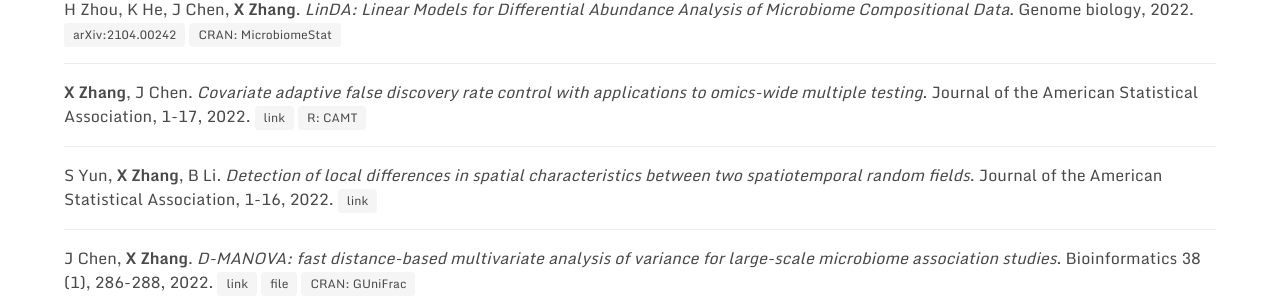
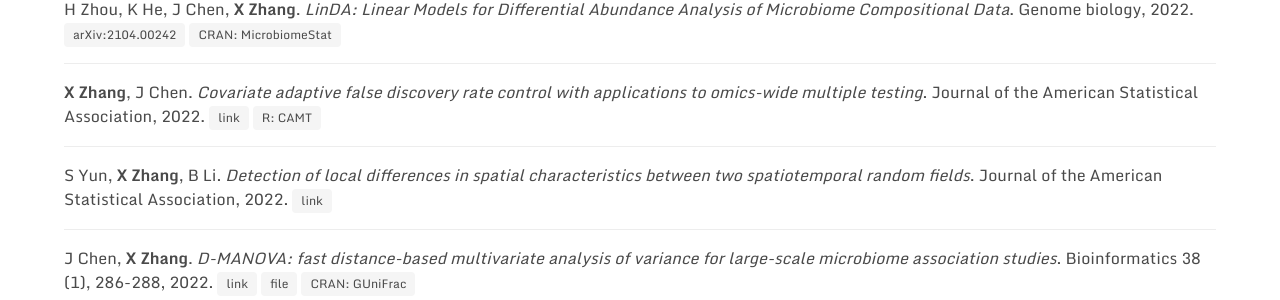
Before and after one commit to zhangxianyang11/zhangxiany-tamu.github.io, a Jekyll site: the page built from _pages/research.md, in a window 1280 px wide and 900 px high. Shown: the part 373-673 px from the top of the window. Built offline with Jekyll 4.4.1, drawn with Linux system fonts in a browser that asks for light colours; a style sheet for code colours, icons or effects is not loaded.

Commit message:
Update research.md

```diff
--- a/_pages/research.md
+++ b/_pages/research.md
@@ -43,7 +43,7 @@ permalink: /research
           <p>
           <b>X Zhang</b>, J Chen.
           <em>Covariate adaptive false discovery rate control with applications to omics-wide multiple testing</em>.
-          Journal of the American Statistical Association, 1-17,
+          Journal of the American Statistical Association,
           2022.
           <a class="tag" href="https://doi.org/10.1080/01621459.2020.1783273">link</a> <a class="tag" href="https://github.com/jchen1981/CAMT">R: CAMT</a>
           </p>
@@ -56,7 +56,7 @@ permalink: /research
           <p>
           S Yun, <b>X Zhang</b>, B Li.
           <em>Detection of local differences in spatial characteristics between two spatiotemporal random fields</em>.
-          Journal of the American Statistical Association, 1-16,
+          Journal of the American Statistical Association,
           2022.
           <a class="tag" href="https://doi.org/10.1080/01621459.2020.1775613">link</a>
           </p>
```
